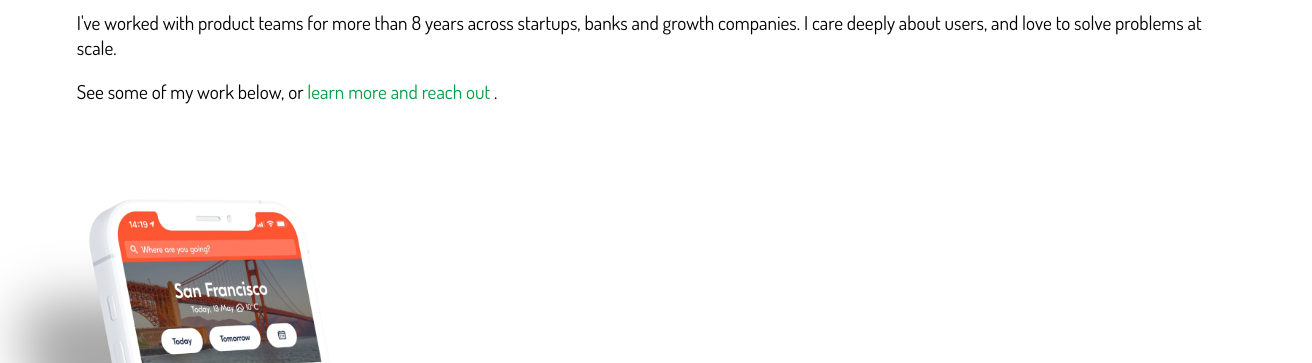
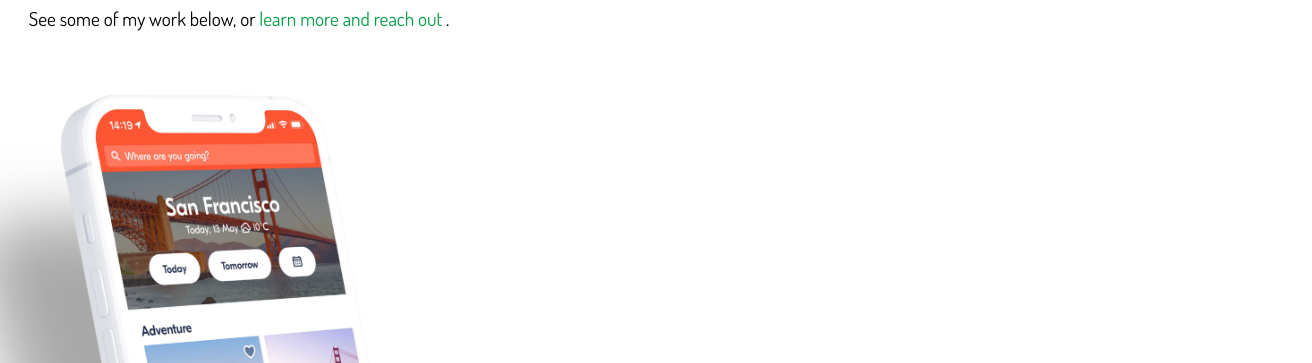
Before and after one commit to arjunmuralidharan/portfolio, a plain HTML site: page index.html in a window 1280 px wide. Shown: the part 194-557 px from the top of the page, 1312 px wide, since content can reach past the window. Drawn offline with Linux system fonts and the light colour scheme.

Commit message:
Minor layout fixes

```diff
--- a/css/style.css
+++ b/css/style.css
@@ -3,7 +3,7 @@ body {
 	font-size: 1.2em;
 	max-width: 1280px;
 	margin: auto;
-	padding: 4em;
+	padding: 1.5em;
 	display: flex;
 	flex-flow: column nowrap;
 	align-self: center;
@@ -21,6 +21,7 @@ footer {
 	text-align: center;
 	font-size: smaller;
 	border-top: 1px solid #069e45;
+    padding-top: 1em;
 }
 
 a {
@@ -47,13 +48,13 @@ a:hover {
 	display: flex;
 	flex-flow: row wrap;
 	border-bottom: 1px solid rgb(230, 230, 230);
-	padding-top: 5%;
-	padding-bottom: 5%;
+	padding-top: 2%;
+	padding-bottom: 2%;
 }
 
 /* The showcased image (phone or screen) */
 .portfolio-image {
-	flex: 1 1 200px;
+	flex: 1 1 300px;
 	top: 1em;
 }
 
@@ -124,6 +125,7 @@ a:hover {
 .about-container img {
 	width: 100%;
 	padding-bottom: 1em;
+
 }
 
 .about-img {
```
